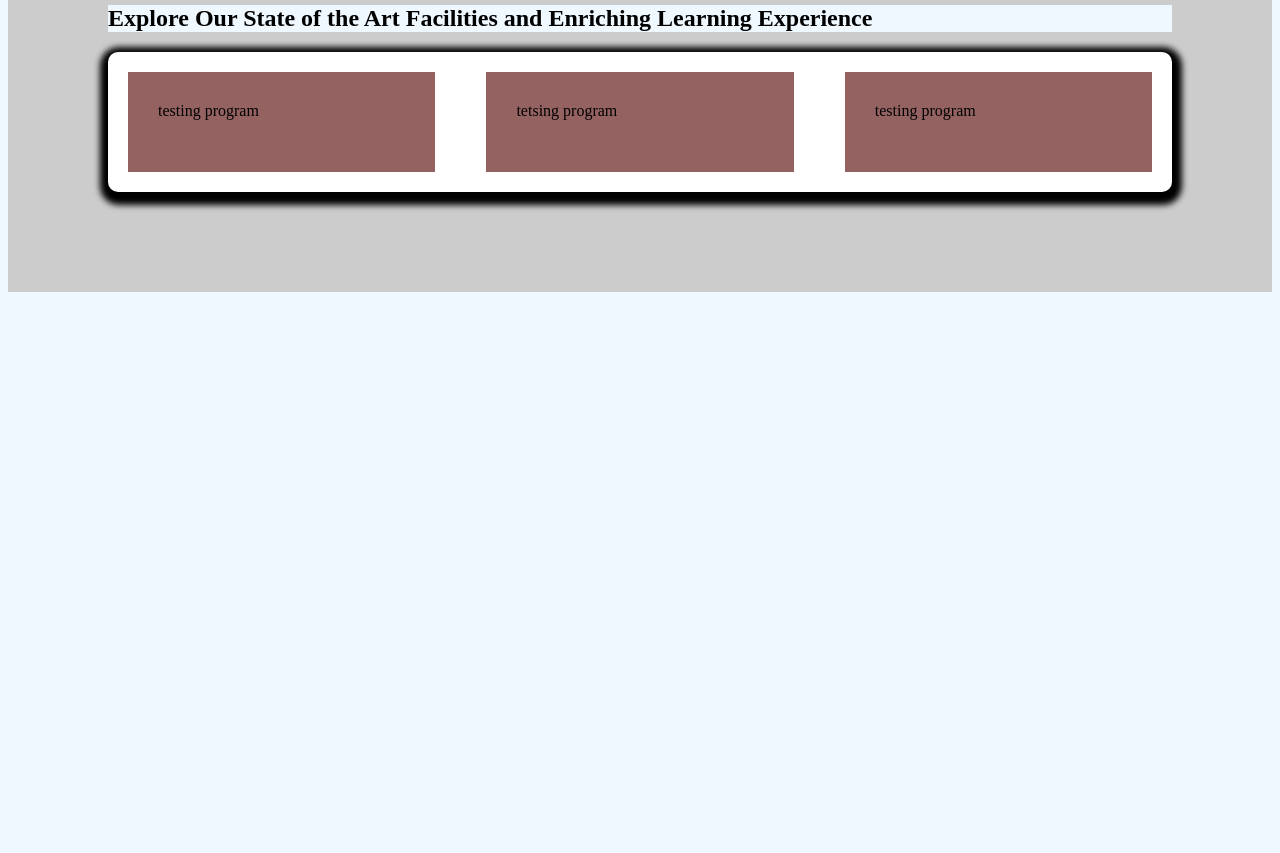
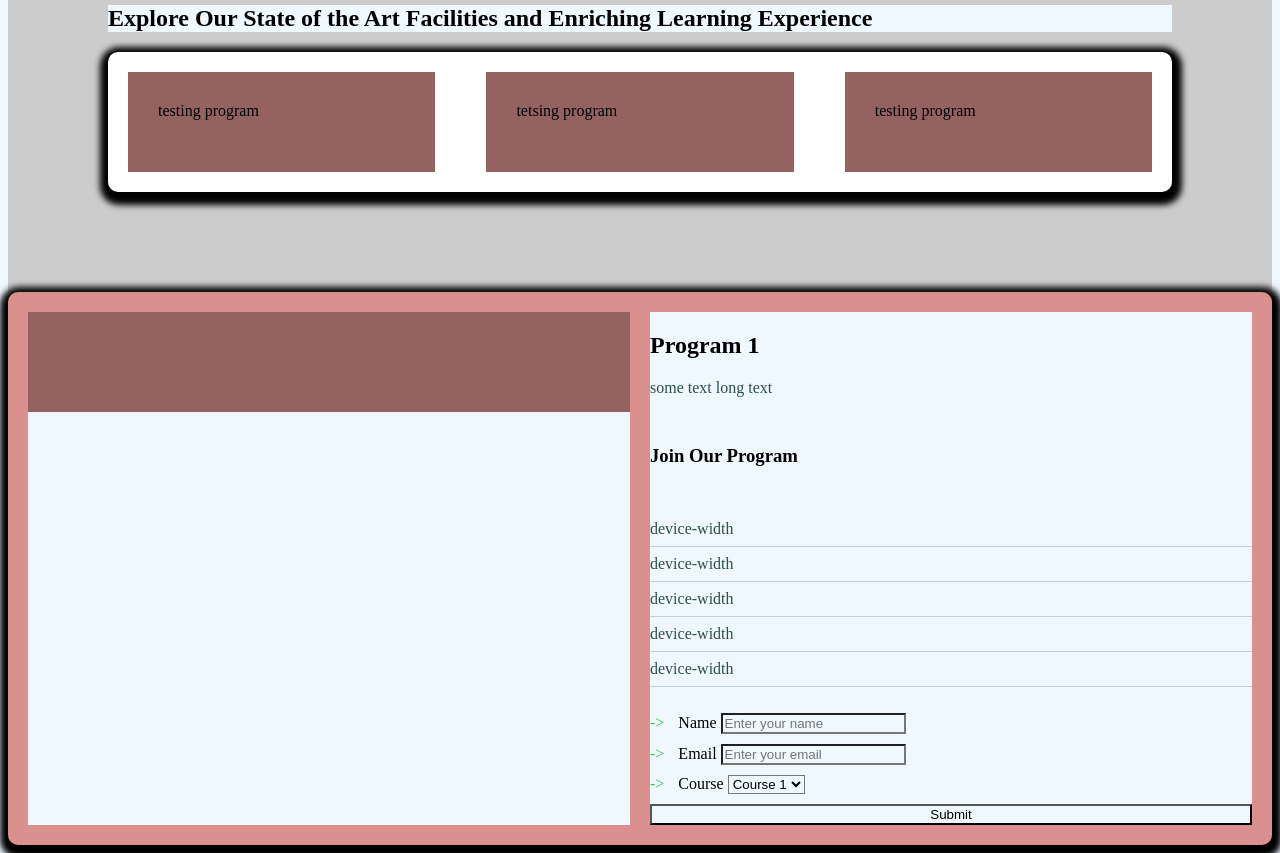
Before and after one commit to TigranTshagharyan1992/Css-practise, a plain HTML site: page index.html in a window 1280 px wide. Shown: the part 2761-3614 px from the top of the page. Before the commit the page ends 3061 px from the top, so only its background shows below. Drawn offline with Linux system fonts and the light colour scheme.

Commit message:
dont be idiot

```diff
--- a/index.html
+++ b/index.html
@@ -97,5 +97,41 @@
       <div class="programs__card">testing program</div>
     </div>
   </section>
+  <section class="element">
+    <div class="element__left">
+      <div class="element__placeholder"></div>
+    </div>
+    <div class="element__right">
+      <h2 class="element__title">Program 1</h2>
+      <p class="element__subtitle">some text long text</p>
+      <form action="" class="element__form">
+        <h3 class="element__form-title">Join Our Program</h3>
+        <ul class="element__form-list">
+          <li class="element__form-item">device-width</li>
+          <li class="element__form-item">device-width</li>
+          <li class="element__form-item">device-width</li>
+          <li class="element__form-item">device-width</li>
+          <li class="element__form-item">device-width</li>
+        </ul>
+        <div class="element__form-group">
+          <label for="name" class="element__label">Name</label>
+          <input type="text" id="name" placeholder="Enter your name" class="element__input">
+        </div>
+        <div class="element__form-group">
+          <label for="email" class="element__label">Email</label>
+          <input type="email" id="email" placeholder="Enter your email" class="element__input">
+        </div>
+        <div class="element__form-group">
+          <label for="course" class="element__label">Course</label>
+          <select name="course" id="course" class="element__select">
+            <option value="course1">Course 1</option>
+            <option value="course2">Course 2</option>
+            <option value="course3">Course 3</option>
+          </select>
+        </div>
+        <input type="submit" value="Submit" class="element__button">
+      </form>
+    </div>
+  </section>
   </body>
 </html>
--- a/styles.css
+++ b/styles.css
@@ -130,6 +130,48 @@
     flex-basis: 30%;
     height: 100px;
 }
+.element{
+    display: flex;
+    justify-content: space-between;
+    gap: 20px;
+    background-color: #db9090;
+    padding: 20px;
+    border-radius: 10px;
+    box-shadow: 1px 4px 6px 9px rgb(0,0,0,55);
+}
 
-/*==================*/
-/* Flex Program section */
+.element__left{
+    flex: 1;
+}
+.element__right{
+    flex: 1;
+}
+.element__form{
+   display: flex;
+   flex-direction: column;
+   gap: 10px;
+}
+.element__subtitle{
+    color: darkslategray;
+    margin-top: 10px;
+    margin-bottom: 30px;
+}
+.element__placeholder{
+    background-color: #956262;
+    width: 100%;
+    height: 100px;
+}
+.element__form-list {
+    list-style-type: none;
+    padding-left: 0;
+}
+.element__form-item {
+    padding: 8px 0;
+    border-bottom: 1px solid #ccc;
+    color: darkslategray;
+}
+.element__form-group:before {
+    content: "->";
+    margin-right: 10px;
+    color: #34c759;
+}
```
